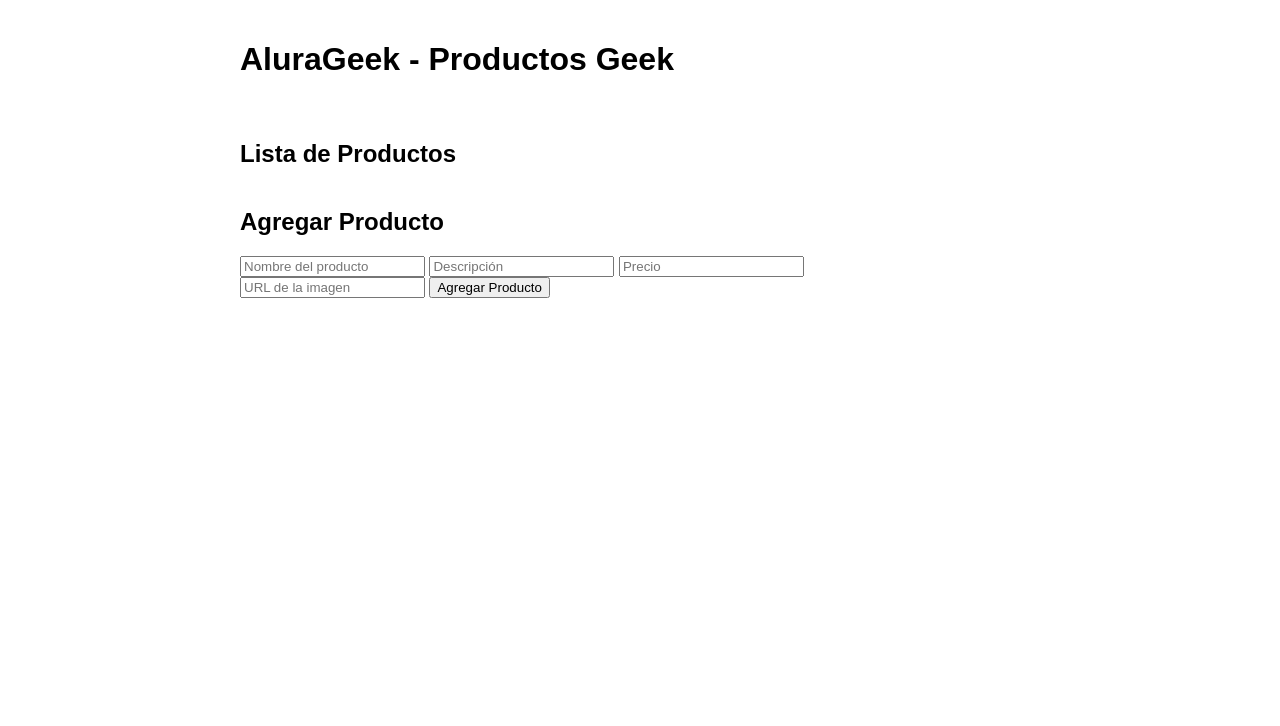
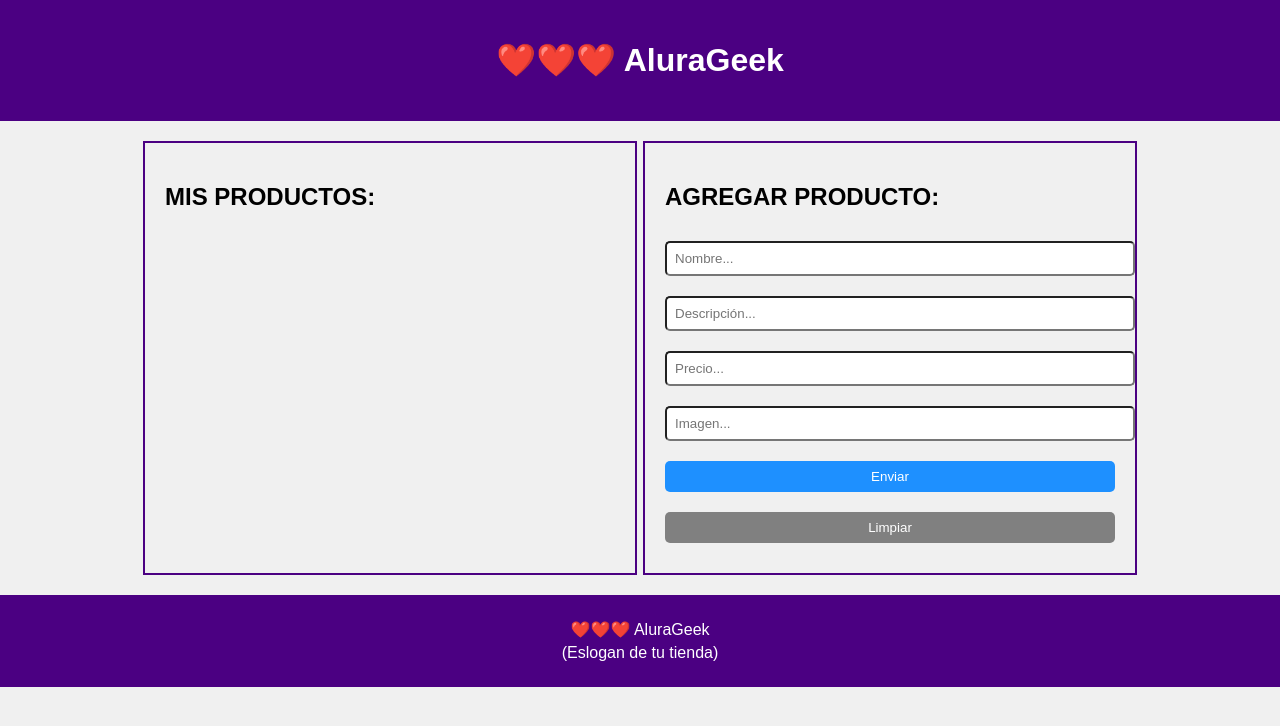
Before and after one commit to DNSO0/AluraGeek-Challenge, a plain HTML site: page index.html in a window 1280 px wide. Drawn offline with Linux system fonts and the light colour scheme.

Commit message:
Primeros cambios esteticos modificando html y css

```diff
--- a/index.html
+++ b/index.html
@@ -8,29 +8,35 @@
 </head>
 <body>
   <header>
-    <h1>AluraGeek - Productos Geek</h1>
+    <h1>❤️❤️❤️ AluraGeek</h1>
   </header>
 
   <main>
     <section id="product-list">
-      <h2>Lista de Productos</h2>
+      <h2>MIS PRODUCTOS:</h2>
       <div id="products-container">
         <!-- Aquí se agregarán los productos con JavaScript -->
       </div>
     </section>
 
     <section id="product-form">
-      <h2>Agregar Producto</h2>
+      <h2>AGREGAR PRODUCTO:</h2>
       <form id="create-product-form">
-        <input type="text" id="product-name" placeholder="Nombre del producto" required>
-        <input type="text" id="product-description" placeholder="Descripción" required>
-        <input type="text" id="product-price" placeholder="Precio" required>
-        <input type="url" id="product-image" placeholder="URL de la imagen" required>
-        <button type="submit">Agregar Producto</button>
+        <input type="text" id="product-name" placeholder="Nombre..." required>
+        <input type="text" id="product-description" placeholder="Descripción..." required>
+        <input type="text" id="product-price" placeholder="Precio..." required>
+        <input type="url" id="product-image" placeholder="Imagen..." required>
+        <button type="submit">Enviar</button>
+        <button type="reset">Limpiar</button>
       </form>
     </section>
   </main>
 
+  <footer>
+    <p>❤️❤️❤️ AluraGeek</p>
+    <p>(Eslogan de tu tienda)</p>
+  </footer>
+
   <script src="script.js"></script>
 </body>
 </html>
--- a/styles.css
+++ b/styles.css
@@ -1,3 +1,4 @@
+/* Estilos generales */
 body {
     font-family: Arial, sans-serif;
     margin: 0;
@@ -5,37 +6,69 @@ body {
     display: flex;
     flex-direction: column;
     align-items: center;
-    justify-content: center;
+    background-color: #f0f0f0;
   }
 
-  header, section {
+  header, footer {
+    background-color: #4B0082; /* Color púrpura */
+    color: white;
+    width: 100%;
+    text-align: center;
+    padding: 20px 0;
+  }
+
+  main {
+    display: flex;
+    justify-content: space-around;
     width: 90%;
-    max-width: 800px;
+    max-width: 1000px;
     margin: 20px 0;
   }
 
+  #product-list, #product-form {
+    border: 2px solid #4B0082;
+    padding: 20px;
+    width: 45%;
+  }
+
   #products-container {
-    display: flex;
-    flex-wrap: wrap;
+    display: grid;
+    grid-template-columns: repeat(auto-fill, minmax(150px, 1fr));
     gap: 20px;
   }
 
   .product-card {
-    border: 1px solid #ccc;
-    border-radius: 5px;
+    border: 1px solid #ddd;
+    border-radius: 8px;
     padding: 10px;
-    width: 100%;
-    max-width: 180px;
+    background-color: white;
+    text-align: center;
   }
 
-  @media (min-width: 600px) {
-    .product-card {
-      width: calc(50% - 10px);
-    }
+  .product-card img {
+    width: 100%;
+    height: auto;
+    border-radius: 5px;
   }
 
-  @media (min-width: 800px) {
-    .product-card {
-      width: calc(33.33% - 10px);
-    }
+  form input, form button {
+    width: 100%;
+    padding: 8px;
+    margin: 10px 0;
+    border-radius: 5px;
   }
+
+  form button {
+    background-color: #1E90FF; /* Azul */
+    color: white;
+    border: none;
+    cursor: pointer;
+  }
+
+  form button[type="reset"] {
+    background-color: #808080; /* Gris */
+  }
+
+  footer p {
+    margin: 5px;
+  }
```
